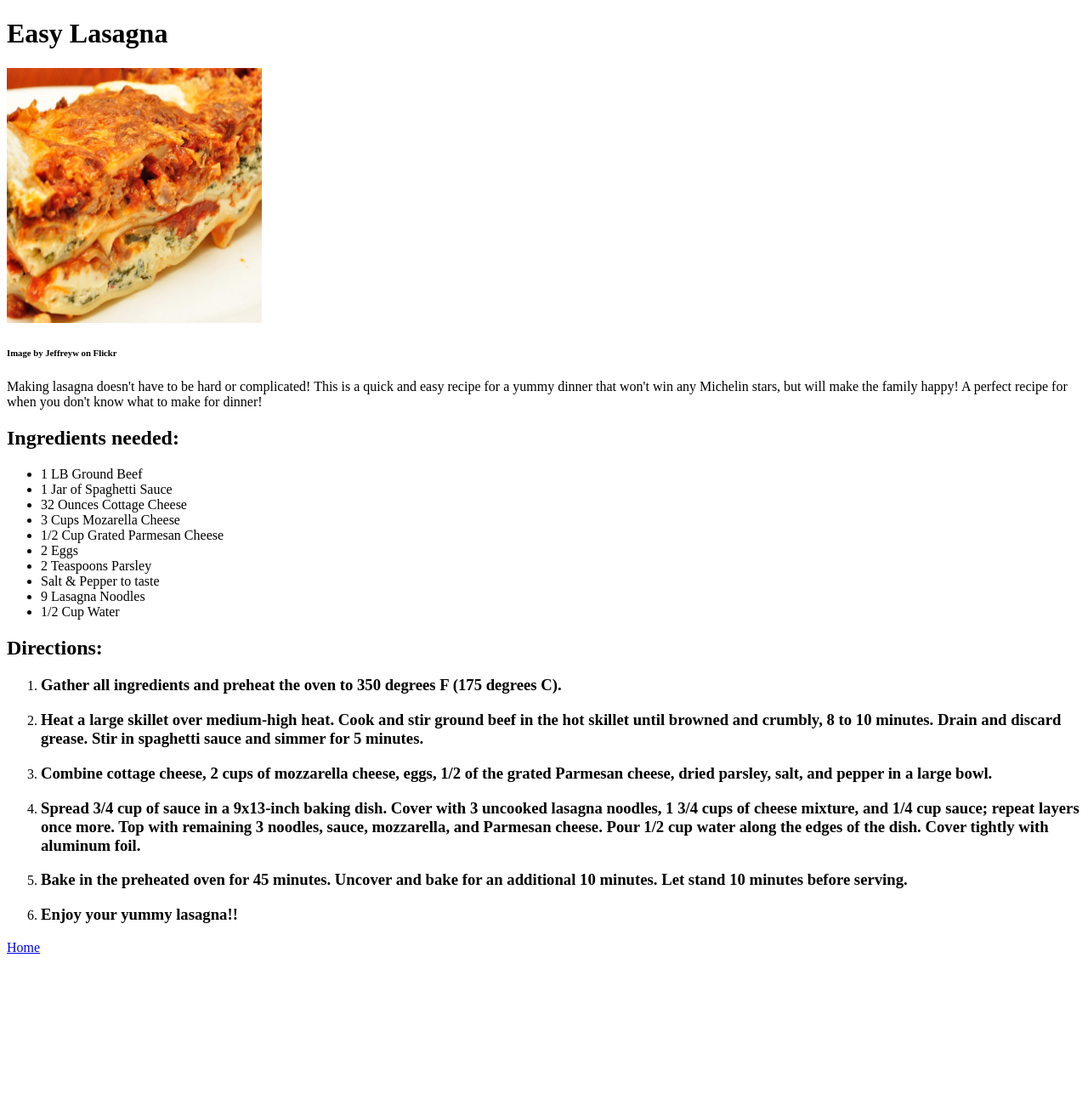
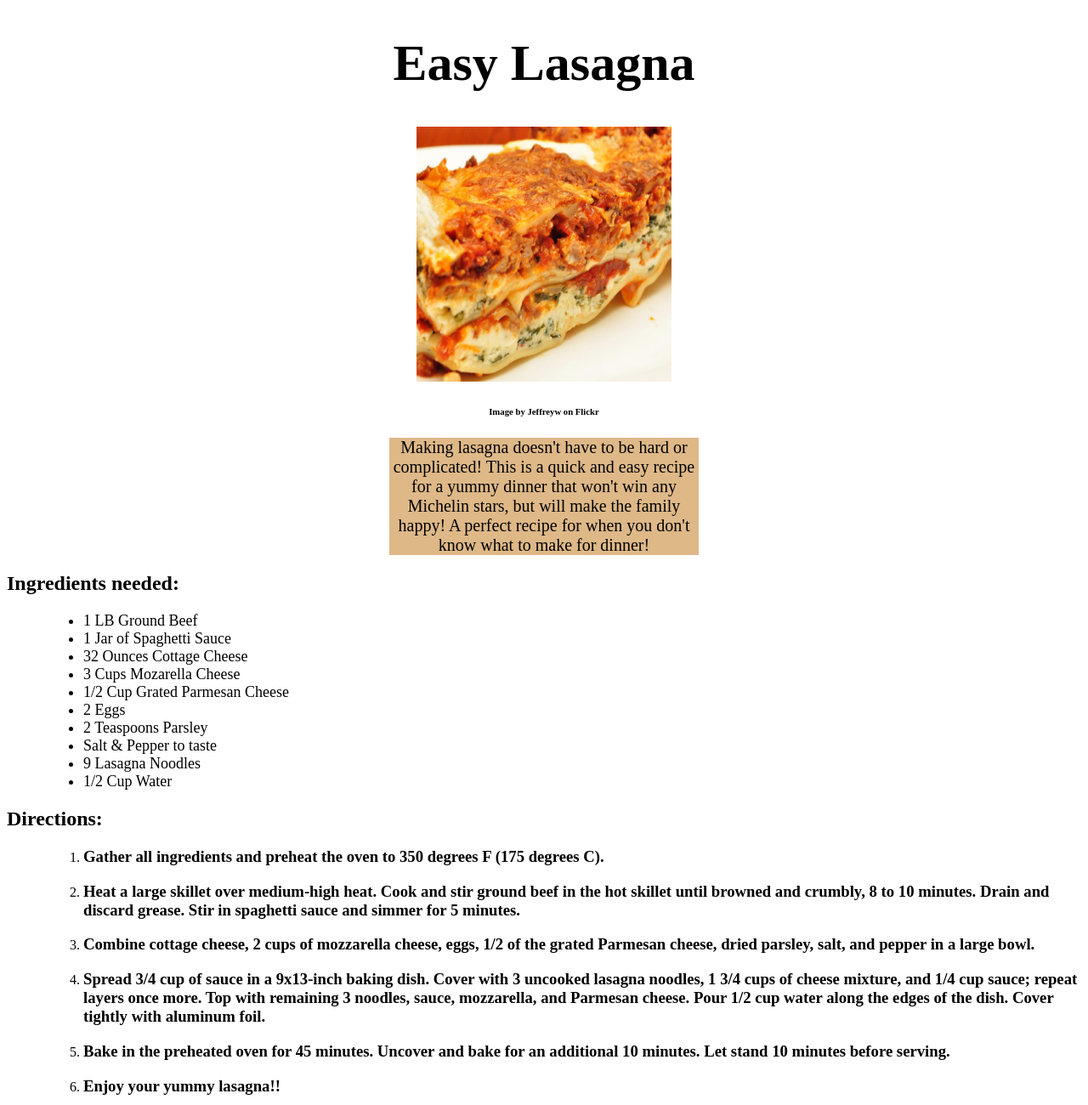
Before and after one commit to Isethima/odin-recipes, a plain HTML site: page recipes/lasagna.html in a window 1280 px wide. Shown: the top 1300 px of the page at 85% size. Before the commit the page ends 1140 px from the top, so only its background shows below. Drawn offline with Linux system fonts and the light colour scheme.

Commit message:
add css changes for appeal

```diff
--- a/recipes/lasagna.html
+++ b/recipes/lasagna.html
@@ -1,15 +1,16 @@
 <!DOCTYPE html>
 <html lang="en">
 <head>
+        <link rel="stylesheet" href="style.css">
     <meta charset="UTF-8">
     <meta name="viewport" content="width=device-width, initial-scale=1.0">
     <title>Lasagna</title>
 </head>
 <body>
-    <h1>Easy Lasagna</h1>
+    <div class=title><h1>Easy Lasagna</h1></div>
 
-    <img src="../images/lasagna.jpg" Alt="A slice of lasagna" height="300" width="300">
-    <h6>Image by Jeffreyw on Flickr</h6>
+    <div class=image><img src="../images/lasagna.jpg" Alt="A slice of lasagna" height="300" width="300">
+    <h6>Image by Jeffreyw on Flickr</h6></div>
 
     <div class="description">Making lasagna doesn't have to be hard or complicated! This is a quick and easy recipe for a yummy dinner that won't win any Michelin stars, but will make the family happy! A perfect recipe for when you don't know what to make for dinner!</div>
 
@@ -26,8 +27,8 @@
 <li>1/2 Cup Water</li></ul></p></div>
 
 <h2>Directions:</h2>
-<ol> <li><h3>Gather all ingredients and preheat the oven to 350 degrees F (175 degrees C).</h3></li>
-<div class="directions"><li><h3>Heat a large skillet over medium-high heat. Cook and stir ground beef in the hot skillet until browned and crumbly, 8 to 10 minutes. Drain and discard grease. Stir in spaghetti sauce and simmer for 5 minutes.</h3></li>
+<div class="directions"><ol> <li><h3>Gather all ingredients and preheat the oven to 350 degrees F (175 degrees C).</h3></li>
+<li><h3>Heat a large skillet over medium-high heat. Cook and stir ground beef in the hot skillet until browned and crumbly, 8 to 10 minutes. Drain and discard grease. Stir in spaghetti sauce and simmer for 5 minutes.</h3></li>
 <li><h3>Combine cottage cheese, 2 cups of mozzarella cheese, eggs, 1/2 of the grated Parmesan cheese, dried parsley, salt, and pepper in a large bowl.</h3></li>
 <li><h3>Spread 3/4 cup of sauce in a 9x13-inch baking dish. Cover with 3 uncooked lasagna noodles, 1 3/4 cups of cheese mixture, and 1/4 cup sauce; repeat layers once more. Top with remaining 3 noodles, sauce, mozzarella, and Parmesan cheese. Pour 1/2 cup water along the edges of the dish. Cover tightly with aluminum foil.</h3></li>
 <li><h3>Bake in the preheated oven for 45 minutes. Uncover and bake for an additional 10 minutes. Let stand 10 minutes before serving.</h3></li>
--- /dev/null
+++ b/recipes/style.css
@@ -0,0 +1,29 @@
+.title{
+    font-size:30px;
+    display:block;
+    text-align:center;
+}
+
+.image{
+    display:block;
+text-align:center;
+}
+
+.description{
+text-align:center;
+display:block;
+font-size:20px;
+background-color:burlywood;
+border-color: black;
+margin-left:450px;
+margin-right:450px;
+}
+
+.ingredients{
+margin-left:50px;
+font-size: 18px;
+}
+
+.directions{
+margin-left:50px;
+}
--- a/style.css
+++ b/style.css
@@ -0,0 +1,24 @@
+.title{
+    font-size:40px;
+    display:block;
+    margin-left:50px;
+    margin-top:50px;
+}
+
+.image{
+    display:block;
+margin-left: 500px;
+margin-right: 500px;
+}
+
+.description{
+margin-left:auto;
+}
+
+.ingredients{
+margin-left:auto;
+}
+
+.directions{
+margin-left:auto;
+}
```
Also changed, not shown: index.html (+1 -0 lines), recipes/chicken-casserole.html (+4 -3 lines), recipes/meatloaf.html (+4 -3 lines).
